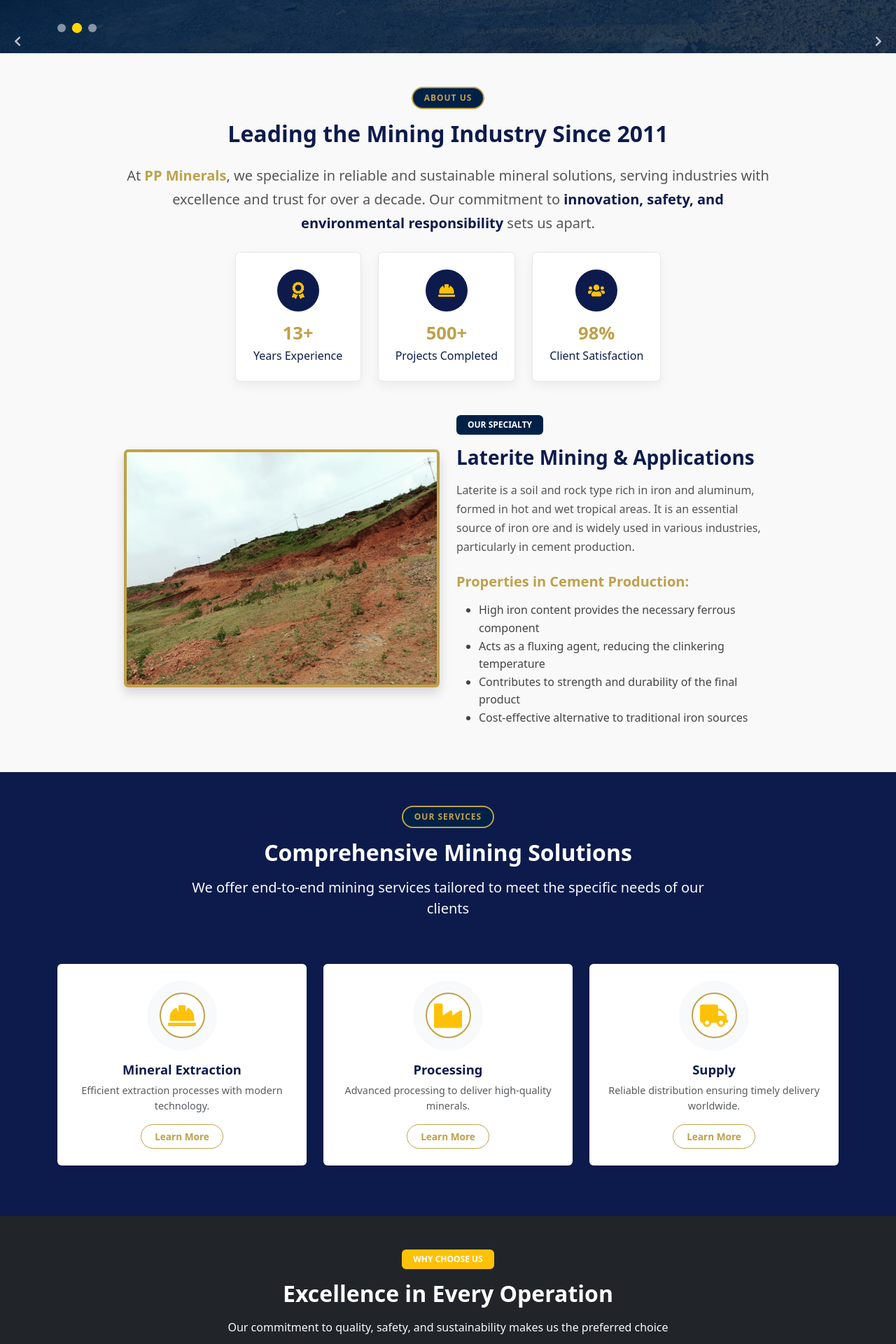
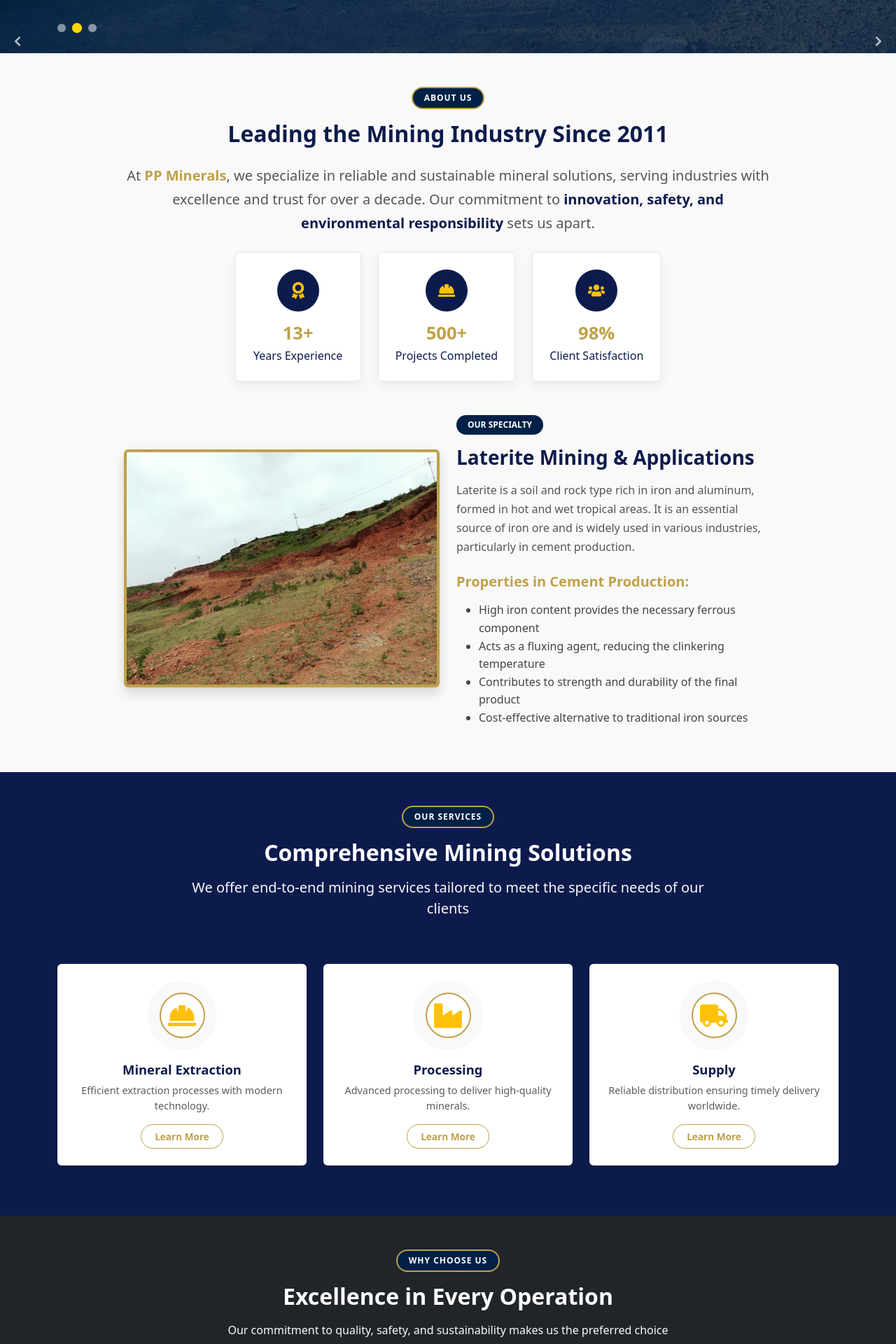
Before and after one commit to ppminerals/PP-Minerals, a React (Vite) app in the folder frontend/: page / in a window 1280 px wide. Shown: the part 780-2700 px from the top of the page at 70% size. Built offline with nearby package versions, Linux system fonts and the light colour scheme.

Commit message:
rounded pill

```diff
--- a/frontend/src/Components/NewHome.jsx
+++ b/frontend/src/Components/NewHome.jsx
@@ -285,7 +285,7 @@ const Home = () => {
           style={{
             backgroundColor: "transparent",
             border: "2px solid #BFA14A",
-            color: "#BFA14A",
+            color: "#ffffffff",
             fontWeight: "600",
             letterSpacing: "1px",
           }}
@@ -372,7 +372,7 @@ const Home = () => {
                 backgroundColor: "#0D1B4C",
                 color: "#fff",
               }}
-              className="mb-3 px-3 py-2"
+              className="mb-3 px-3 py-2 rounded-pill"
             >
               OUR SPECIALTY
             </Badge>
@@ -417,7 +417,7 @@ const Home = () => {
           style={{
             backgroundColor: "transparent",
             border: "2px solid #BFA14A",
-            color: "#BFA14A",
+            color: "#ffffffff",
             fontWeight: "600",
             letterSpacing: "1px",
           }}
@@ -506,7 +506,14 @@ const Home = () => {
         <Container>
           <Row className="justify-content-center mb-5">
             <Col lg={8} className="text-center">
-              <Badge bg="warning" className="mb-3 px-3 py-2">WHY CHOOSE US</Badge>
+              <Badge style={{
+            backgroundColor: "transparent",
+            border: "2px solid #BFA14A",
+            color: "#ffffffff",
+            fontWeight: "600",
+            letterSpacing: "1px",
+          }}
+           className="mb-3 px-3 py-2 rounded-pill">WHY CHOOSE US</Badge>
               <h2 className="fw-bold mb-3">Excellence in Every Operation</h2>
               <p className="text-light">
                 Our commitment to quality, safety, and sustainability makes us the preferred choice
@@ -587,7 +594,7 @@ const Home = () => {
         <Container>
           <Row className="justify-content-center mb-5">
             <Col lg={8} className="text-center">
-              <Badge bg="primary" className="mb-3 px-3 py-2">OUR OPERATIONS</Badge>
+              <Badge bg="primary" className="mb-3 px-3 py-2 rounded-pill">OUR OPERATIONS</Badge>
               <h2 className="fw-bold mb-3 text-primary">Mining Excellence in Action</h2>
               <p className="text-muted">
                 A glimpse into our mining operations and facilities
@@ -638,7 +645,7 @@ const Home = () => {
       <Col lg={8} className="text-center">
         <Badge
           style={{ backgroundColor: "#BFA14A", color: "#fff" }}
-          className="mb-3 px-3 py-2 fs-6 shadow-sm text-uppercase"
+          className="mb-3 px-3 py-2 fs-6 shadow-sm text-uppercase rounded-pill"
         >
           Our Leadership
         </Badge>
@@ -698,7 +705,7 @@ const Home = () => {
         <Container>
           <Row className="justify-content-center mb-5">
             <Col lg={8} className="text-center">
-              <Badge bg="primary" className="mb-3 px-3 py-2">OUR LOCATION</Badge>
+              <Badge bg="primary" className="mb-3 px-3 py-2 rounded-pill">OUR LOCATION</Badge>
               <h2 className="fw-bold mb-3 text-primary">Visit Our Operations</h2>
               <p className="text-muted">
                 Located in the mineral-rich region of Pinchhala, Madhya Pradesh
```
